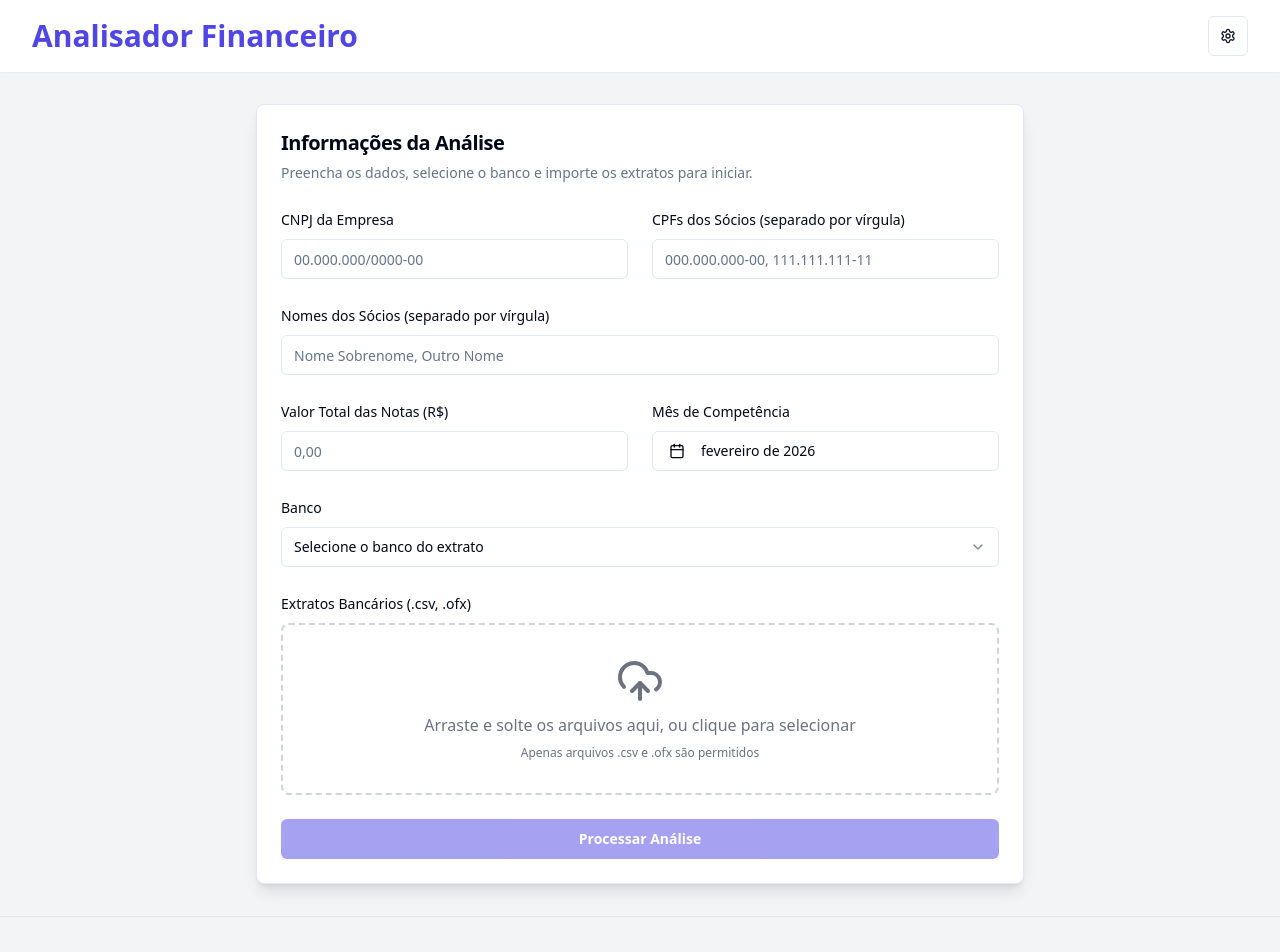
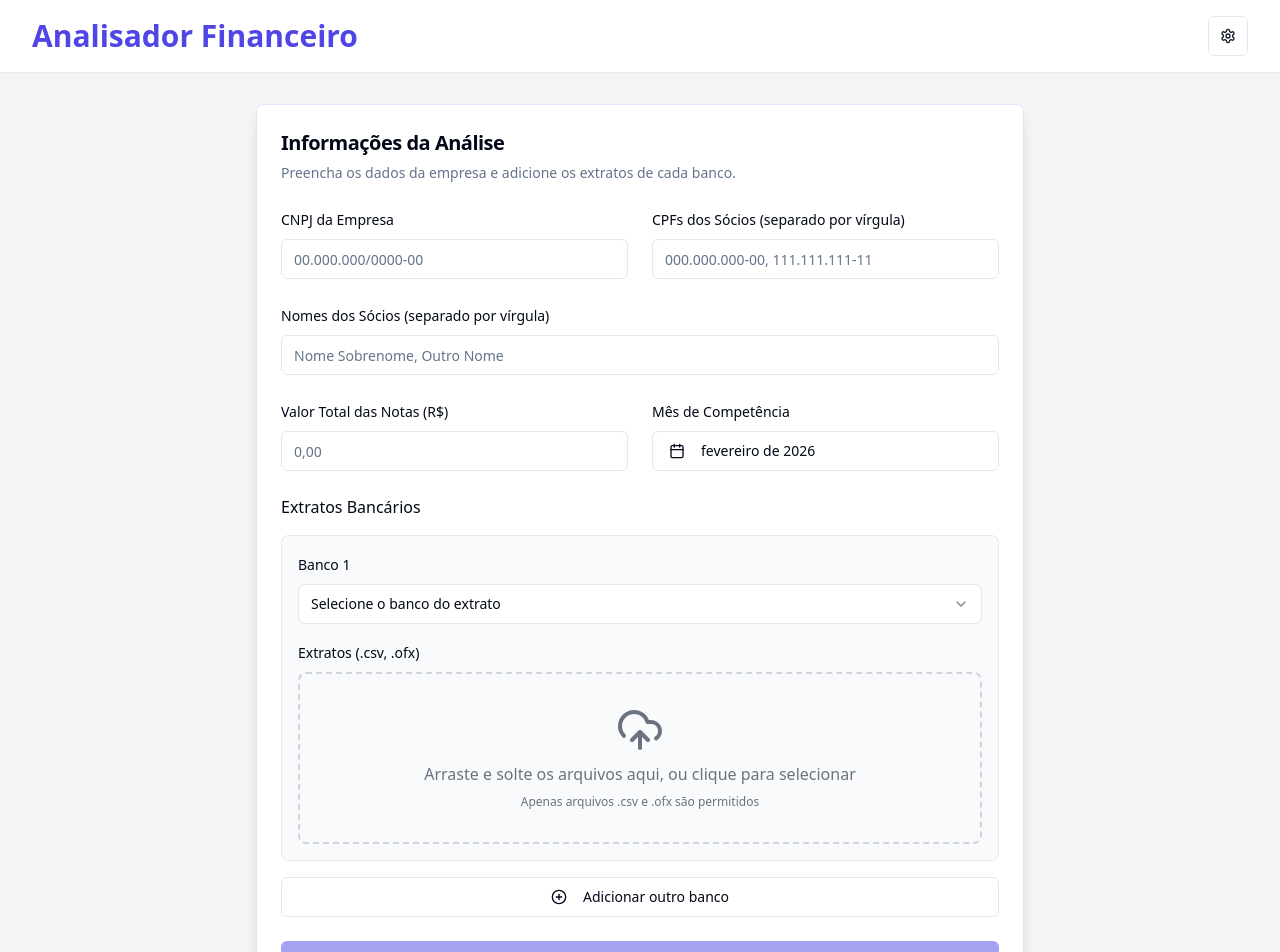
Before and after one commit to JotaEmpresas/consultExtratos, a React (Vite) app: page / in a window 1280 px wide. Shown: the top 952 px of the page. Built offline with nearby package versions, Linux system fonts and the light colour scheme.

Commit message:
[dyad] Permitindo análise de múltiplos bancos - wrote 3 file(s)

```diff
--- a/src/components/AnalysisForm.tsx
+++ b/src/components/AnalysisForm.tsx
@@ -9,14 +9,20 @@ import { FileUpload } from "@/components/FileUpload";
 import { Calendar } from "@/components/ui/calendar";
 import { Popover, PopoverContent, PopoverTrigger } from "@/components/ui/popover";
 import { Select, SelectContent, SelectItem, SelectTrigger, SelectValue } from "@/components/ui/select";
-import { Calendar as CalendarIcon, Loader2 } from "lucide-react";
+import { Calendar as CalendarIcon, Loader2, PlusCircle, X } from "lucide-react";
 import { format } from "date-fns";
 import { ptBR } from "date-fns/locale";
 import { AnalysisData } from '@/types';
 import { bankOptions } from '@/lib/parserRegistry';
 
+interface BankEntry {
+  id: number;
+  bank: string;
+  files: File[];
+}
+
 interface AnalysisFormProps {
-  onSubmit: (data: AnalysisData, files: File[]) => void;
+  onSubmit: (data: AnalysisData, bankFiles: { bank: string, files: File[] }[]) => void;
   isProcessing: boolean;
 }
 
@@ -26,8 +32,23 @@ export const AnalysisForm = ({ onSubmit, isProcessing }: AnalysisFormProps) => {
   const [partnerNames, setPartnerNames] = useState('');
   const [totalInvoices, setTotalInvoices] = useState('');
   const [competenceDate, setCompetenceDate] = useState<Date | undefined>(new Date());
-  const [files, setFiles] = useState<File[]>([]);
-  const [bank, setBank] = useState<string>('');
+  const [bankEntries, setBankEntries] = useState<BankEntry[]>([{ id: Date.now(), bank: '', files: [] }]);
+
+  const handleAddBank = () => {
+    setBankEntries([...bankEntries, { id: Date.now(), bank: '', files: [] }]);
+  };
+
+  const handleRemoveBank = (id: number) => {
+    setBankEntries(bankEntries.filter(entry => entry.id !== id));
+  };
+
+  const handleBankChange = (id: number, value: string) => {
+    setBankEntries(bankEntries.map(entry => entry.id === id ? { ...entry, bank: value } : entry));
+  };
+
+  const handleFilesChange = (id: number, newFiles: File[]) => {
+    setBankEntries(bankEntries.map(entry => entry.id === id ? { ...entry, files: newFiles } : entry));
+  };
 
   const handleCnpjChange = (e: React.ChangeEvent<HTMLInputElement>) => {
     const value = e.target.value.replace(/\D/g, '');
@@ -51,11 +72,17 @@ export const AnalysisForm = ({ onSubmit, isProcessing }: AnalysisFormProps) => {
     setTotalInvoices(numericValue);
   };
 
-  const isFormValid = cnpj.length === 18 && files.length > 0 && competenceDate && bank && !isProcessing;
+  const isFormValid = cnpj.length === 18 &&
+    competenceDate &&
+    bankEntries.length > 0 &&
+    bankEntries.every(entry => entry.bank && entry.files.length > 0) &&
+    !isProcessing;
 
   const handleSubmit = (e: React.FormEvent) => {
     e.preventDefault();
     if (!isFormValid || !competenceDate) return;
+
+    const bankFiles = bankEntries.map(({ bank, files }) => ({ bank, files }));
 
     onSubmit({
       cnpj,
@@ -63,15 +90,14 @@ export const AnalysisForm = ({ onSubmit, isProcessing }: AnalysisFormProps) => {
       partnerNames,
       totalInvoices: totalInvoices || '0',
       competenceDate,
-      bank,
-    }, files);
+    }, bankFiles);
   };
 
   return (
     <Card className="w-full max-w-3xl mx-auto shadow-lg border-indigo-100 dark:border-indigo-900 bg-white dark:bg-gray-950">
       <CardHeader>
         <CardTitle className="text-xl font-semibold">Informações da Análise</CardTitle>
-        <CardDescription>Preencha os dados, selecione o banco e importe os extratos para iniciar.</CardDescription>
+        <CardDescription>Preencha os dados da empresa e adicione os extratos de cada banco.</CardDescription>
       </CardHeader>
       <CardContent>
         <form onSubmit={handleSubmit} className="space-y-6">
@@ -118,9 +144,27 @@ export const AnalysisForm = ({ onSubmit, isProcessing }: AnalysisFormProps) => {
             </div>
           </div>
 
+          <div className="space-y-4">
+            <Label className="text-base font-medium">Extratos Bancários</Label>
+            <div className="space-y-6">
+              {bankEntries.map((entry, index) => (
+                <div key={entry.id} className="p-4 border rounded-lg relative bg-gray-50 dark:bg-gray-900/50">
+                  {bankEntries.length > 1 && (
+                    <Button
+                      type="button"
+                      variant="ghost"
+                      size="icon"
+                      className="absolute top-2 right-2 text-muted-foreground hover:text-destructive"
+                      onClick={() => handleRemoveBank(entry.id)}
+                    >
+                      <X className="h-4 w-4" />
+                      <span className="sr-only">Remover banco</span>
+                    </Button>
+                  )}
+                  <div className="space-y-4">
                     <div className="space-y-2">
-            <Label>Banco</Label>
-            <Select onValueChange={setBank} value={bank}>
+                      <Label>Banco {index + 1}</Label>
+                      <Select onValueChange={(value) => handleBankChange(entry.id, value)} value={entry.bank}>
                         <SelectTrigger>
                           <SelectValue placeholder="Selecione o banco do extrato" />
                         </SelectTrigger>
@@ -131,10 +175,18 @@ export const AnalysisForm = ({ onSubmit, isProcessing }: AnalysisFormProps) => {
                         </SelectContent>
                       </Select>
                     </div>
-
                     <div className="space-y-2">
-            <Label>Extratos Bancários (.csv, .ofx)</Label>
-            <FileUpload files={files} setFiles={setFiles} />
+                      <Label>Extratos (.csv, .ofx)</Label>
+                      <FileUpload files={entry.files} setFiles={(newFiles) => handleFilesChange(entry.id, newFiles)} />
+                    </div>
+                  </div>
+                </div>
+              ))}
+            </div>
+            <Button type="button" variant="outline" onClick={handleAddBank} className="w-full">
+              <PlusCircle className="mr-2 h-4 w-4" />
+              Adicionar outro banco
+            </Button>
           </div>
 
           <Button type="submit" className="w-full bg-indigo-600 hover:bg-indigo-700 text-white font-semibold py-3" disabled={!isFormValid}>
--- a/src/pages/Index.tsx
+++ b/src/pages/Index.tsx
@@ -5,7 +5,7 @@ import { MadeWithDyad } from "@/components/made-with-dyad";
 import { parsers } from "@/lib/parserRegistry";
 import { readFilesForWebhook } from "@/lib/fileReader";
 import { showError, showSuccess, showLoading, dismissToast } from "@/utils/toast";
-import { Transaction, AnalysisData, AiProcessingResponse } from "@/types";
+import { Transaction, AnalysisData } from "@/types";
 import { SettingsSheet } from "@/components/SettingsSheet";
 import { Alert, AlertDescription, AlertTitle } from "@/components/ui/alert";
 import { AlertCircle } from "lucide-react";
@@ -26,32 +26,38 @@ const Index = () => {
     return type === 'test' ? testUrl : prodUrl;
   };
 
-  const handleProcessAnalysis = async (data: AnalysisData, files: File[]) => {
+  const handleProcessAnalysis = async (data: AnalysisData, bankFiles: { bank: string, files: File[] }[]) => {
     setIsProcessing(true);
     setCorsError(false);
     let toastId = showLoading("Processando arquivos...");
 
     try {
-      const parser = parsers[data.bank];
-      if (!parser) {
-        throw new Error(`Parser para o banco selecionado (${data.bank}) não foi encontrado.`);
-      }
-
-      const filesContent = await readFilesForWebhook(files);
-      if (filesContent.length === 0) throw new Error("Nenhum arquivo pôde ser lido.");
-
       const cpfList = data.cpf.split(',').map(s => s.trim()).filter(Boolean);
       const nameList = data.partnerNames.split(',').map(s => s.trim()).filter(Boolean);
 
       let allTransactions: Transaction[] = [];
+
+      for (const { bank, files } of bankFiles) {
+        const parser = parsers[bank];
+        if (!parser) {
+          showError(`Parser para o banco selecionado (${bank}) não foi encontrado. Pulando...`);
+          continue;
+        }
+
+        const filesContent = await readFilesForWebhook(files);
+        if (filesContent.length === 0) {
+            showError(`Nenhum arquivo do banco ${bank} pôde ser lido. Pulando...`);
+            continue;
+        }
+
         for (const file of filesContent) {
           try {
             const parsedTransactions = await parser(file.content, data.cnpj, cpfList, nameList);
-          // Add source file info to each transaction
             const transactionsWithSource = parsedTransactions.map((t, i) => ({ ...t, id: t.id || `${file.fileName}-${i}`, sourceFile: file.fileName }));
             allTransactions.push(...transactionsWithSource);
           } catch (error) {
             showError(`Erro ao processar o arquivo ${file.fileName}: ${error instanceof Error ? error.message : "Erro desconhecido"}`);
+          }
         }
       }
 
--- a/src/types/index.ts
+++ b/src/types/index.ts
@@ -15,7 +15,6 @@ export interface AnalysisData {
   partnerNames: string;
   totalInvoices: string;
   competenceDate: Date;
-  bank: string; // Bank identifier
 }
 
 // Estrutura que o seu Webhook DEVE retornar
```
Lines whose indentation alone changed are shown as unchanged.
